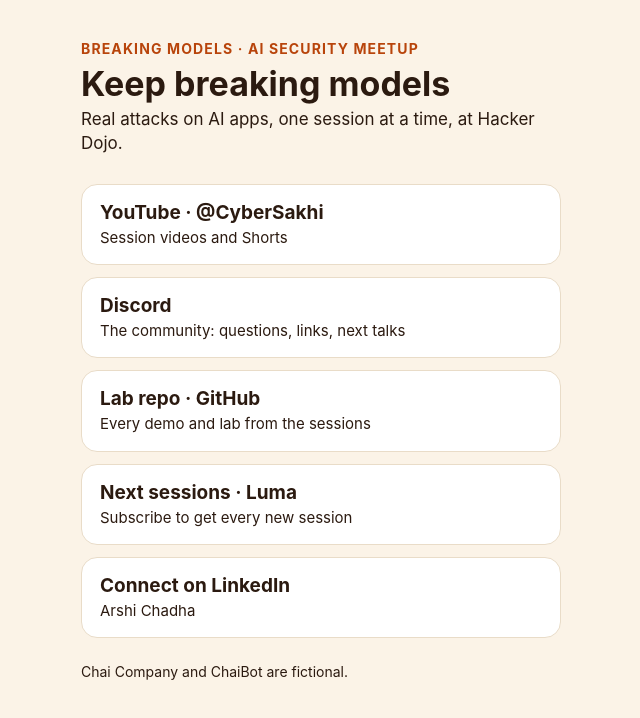
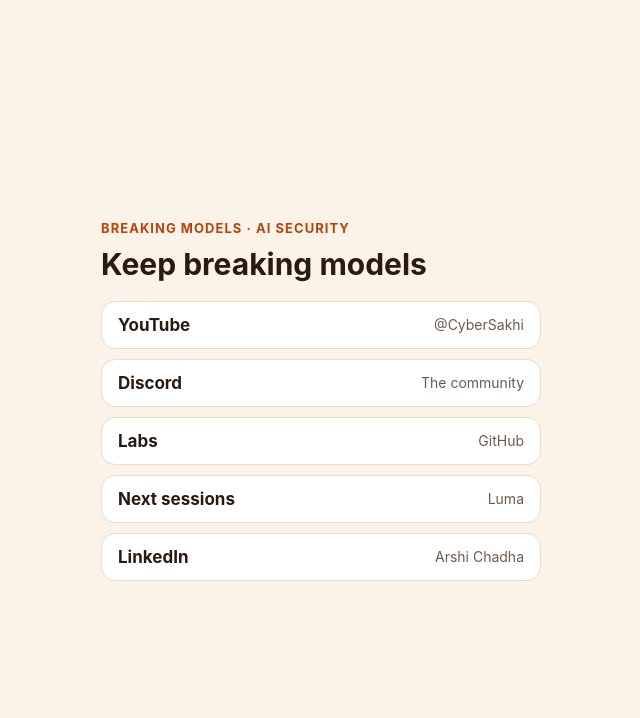
Before and after one commit to arshi016/breaking-models, a plain HTML site: page unbounded-consumption/index.html in a window 1280 px wide. Shown: the whole page, without its empty margins (319-959 px from the left). Drawn offline with Linux system fonts and the light colour scheme.

Commit message:
All-links page: one clean screen, no scrolling
Five links, centred, one line each. No fictional-company footer.

Co-Authored-By: Claude Opus 5.5 <noreply@anthropic.com>

```diff
--- a/unbounded-consumption/index.html
+++ b/unbounded-consumption/index.html
@@ -5,50 +5,43 @@
 <meta name="viewport" content="width=device-width, initial-scale=1">
 <title>Breaking Models · links</title>
 <style>
-  :root { --bg: #FBF3E7; --ink: #2B1A10; --accent: #B8440B; --card: #FFFFFF; --line: #E9DCC8; }
+  :root { --bg: #FBF3E7; --ink: #2B1A10; --dim: #6E5A4A; --accent: #B8440B; --card: #FFFFFF; --line: #E9DCC8; }
   * { box-sizing: border-box; }
+  html, body { height: 100%; }
   body { margin: 0; background: var(--bg); color: var(--ink);
          font-family: -apple-system, BlinkMacSystemFont, "Segoe UI", Roboto, Helvetica, Arial, sans-serif; }
-  main { max-width: 520px; margin: 0 auto; padding: 40px 20px 56px; }
-  .eyebrow { margin: 0; font-size: 14px; font-weight: 700; letter-spacing: .08em; text-transform: uppercase; color: var(--accent); }
-  h1 { margin: 8px 0 6px; font-size: 34px; line-height: 1.1; }
-  .sub { margin: 0 0 28px; font-size: 17px; line-height: 1.4; }
-  a.link { display: block; text-decoration: none; color: var(--ink); background: var(--card);
-           border: 1px solid var(--line); border-radius: 16px; padding: 16px 18px; margin: 0 0 12px; }
+  main { min-height: 100svh; max-width: 480px; margin: 0 auto; padding: 24px 20px;
+         display: flex; flex-direction: column; justify-content: center; gap: 10px; }
+  .eyebrow { margin: 0; font-size: 13px; font-weight: 700; letter-spacing: .08em; text-transform: uppercase; color: var(--accent); }
+  h1 { margin: 2px 0 10px; font-size: 30px; line-height: 1.1; }
+  a.link { display: flex; align-items: center; justify-content: space-between; gap: 12px;
+           text-decoration: none; color: var(--ink); background: var(--card);
+           border: 1px solid var(--line); border-radius: 14px; padding: 13px 16px; }
   a.link:focus-visible, a.link:hover { border-color: var(--accent); outline: none; }
-  .name { display: block; font-size: 19px; font-weight: 700; }
-  .what { display: block; margin-top: 4px; font-size: 15px; line-height: 1.35; }
-  .foot { margin-top: 24px; font-size: 14px; line-height: 1.4; }
+  .name { font-size: 17px; font-weight: 700; }
+  .what { font-size: 14px; color: var(--dim); text-align: right; }
 </style>
 </head>
 <body>
 <main>
-  <p class="eyebrow">Breaking Models · AI security meetup</p>
+  <p class="eyebrow">Breaking Models · AI security</p>
   <h1>Keep breaking models</h1>
-  <p class="sub">Real attacks on AI apps, one session at a time, at Hacker Dojo.</p>
 
   <a class="link" href="https://www.youtube.com/@CyberSakhi">
-    <span class="name">YouTube · @CyberSakhi</span>
-    <span class="what">Session videos and Shorts</span>
+    <span class="name">YouTube</span><span class="what">@CyberSakhi</span>
   </a>
   <a class="link" href="https://discord.gg/UdVjCTAfP">
-    <span class="name">Discord</span>
-    <span class="what">The community: questions, links, next talks</span>
+    <span class="name">Discord</span><span class="what">The community</span>
   </a>
   <a class="link" href="https://github.com/arshi016/breaking-models">
-    <span class="name">Lab repo · GitHub</span>
-    <span class="what">Every demo and lab from the sessions</span>
+    <span class="name">Labs</span><span class="what">GitHub</span>
   </a>
   <a class="link" href="https://luma.com/breaking-models">
-    <span class="name">Next sessions · Luma</span>
-    <span class="what">Subscribe to get every new session</span>
+    <span class="name">Next sessions</span><span class="what">Luma</span>
   </a>
   <a class="link" href="https://www.linkedin.com/in/arshichadha/">
-    <span class="name">Connect on LinkedIn</span>
-    <span class="what">Arshi Chadha</span>
+    <span class="name">LinkedIn</span><span class="what">Arshi Chadha</span>
   </a>
-
-  <p class="foot">Chai Company and ChaiBot are fictional.</p>
 </main>
 </body>
 </html>
```
